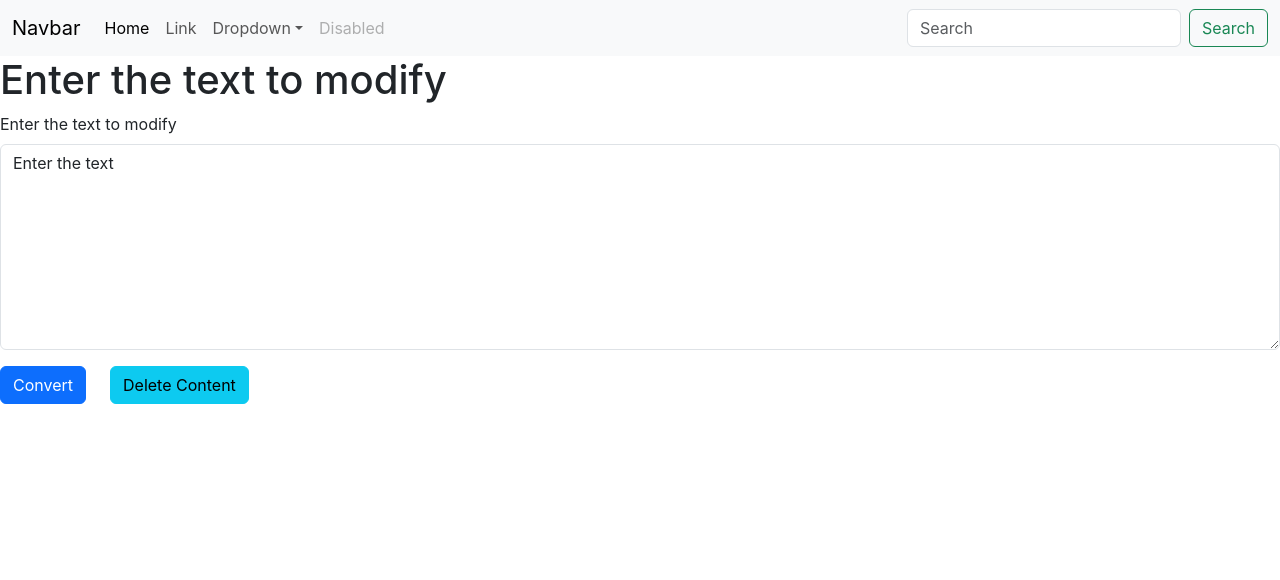
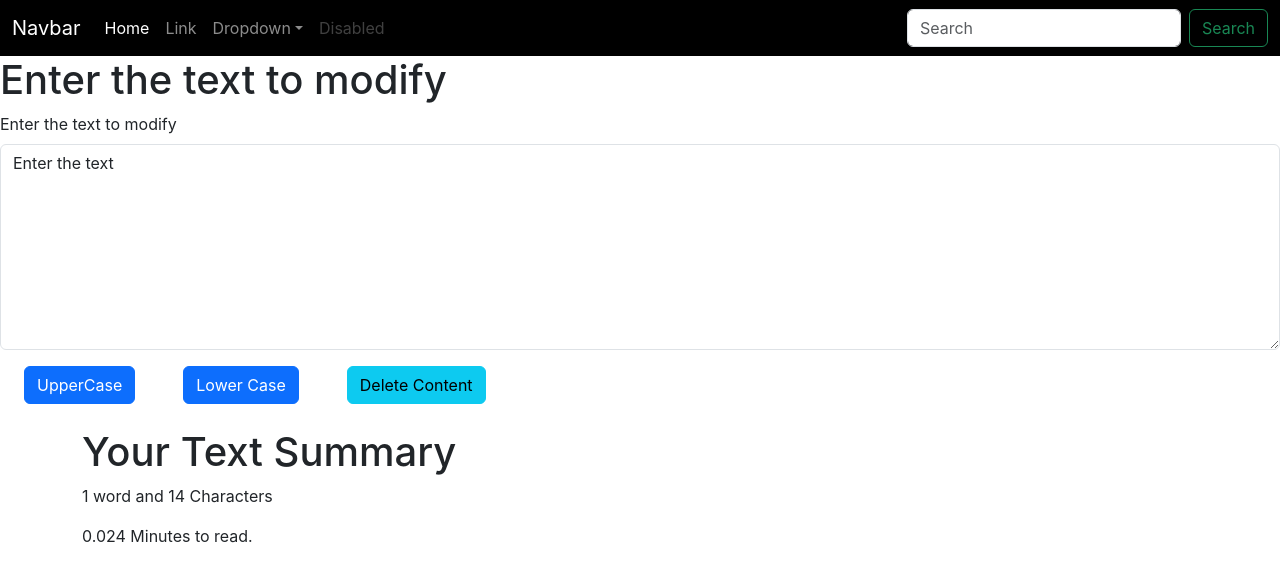
Before and after one commit to subhashdippu/Case-Converter, a React (Create React App) app: page / in a window 1280 px wide. Shown: the top 580 px of the page. Built offline with nearby package versions, Linux system fonts and the light colour scheme.

Commit message:
Second Commit

```diff
--- a/src/Form.js
+++ b/src/Form.js
@@ -3,10 +3,18 @@
 export default function Form(props) {
     const handleUpClick = () => {
         console.log("Clicked Up")
-        setText("You clicked handleUpClick ")
+        let newText = text.toUpperCase()
+        // setText("You clicked handleUpClick ")
+        setText(newText)
+    }
+    const handleLowClick = () => {
+        console.log("Clicked Up")
+        let newText = text.toLowerCase()
+        // setText("You clicked handleUpClick ")
+        setText(newText)
     }
     const handleDelete = () => {
-        setText("")
+        setText(" ")
     }
     const handleOnChange = (event) => {
         console.log("OnChange")
@@ -14,14 +22,22 @@
     }
     const [text, setText] = useState("Enter the text")
     return (
+        <>
             <div>
                 <h1>{props.heading}</h1>
                 <div className="mb-3">
                     <label for="exampleFormControlTextarea1" className="form-label">{props.heading}</label>
                     <textarea className="form-control" id="exampleFormControlTextarea1" rows="8" value={text} onChange={handleOnChange}></textarea>
                 </div>
-            <button className='btn btn-primary' onClick={handleUpClick}>Convert</button>
+                <button className='btn btn-primary mx-4' onClick={handleUpClick}>UpperCase</button>
+                <button className='btn btn-primary mx-4' onClick={handleLowClick}>Lower Case</button>
                 <button type="button" class="btn btn-info mx-4" onClick={handleDelete}>Delete Content</button>
             </div>
+            <div className='container my-4'>
+                <h1>Your Text Summary</h1>
+                <p>{text.split().length} word and {text.length} Characters</p>
+                <p>{0.008 * text.split(" ").length} Minutes to read.</p>
+            </div>
+        </>
     )
 }
--- a/src/Navbar.js
+++ b/src/Navbar.js
@@ -5,7 +5,7 @@
     return (
         <div>
             <div classNameName="App">
-                <nav className="navbar navbar-expand-lg bg-body-tertiary">
+                <nav className="navbar navbar-expand-lg navbar-dark bg-black">
                     <div className="container-fluid">
                         <a className="navbar-brand" href="#">{props.title}</a>
                         <button className="navbar-toggler" type="button" data-bs-toggle="collapse" data-bs-target="#navbarSupportedContent" aria-controls="navbarSupportedContent" aria-expanded="false" aria-label="Toggle navigation">
```
Lines whose indentation alone changed are shown as unchanged.
